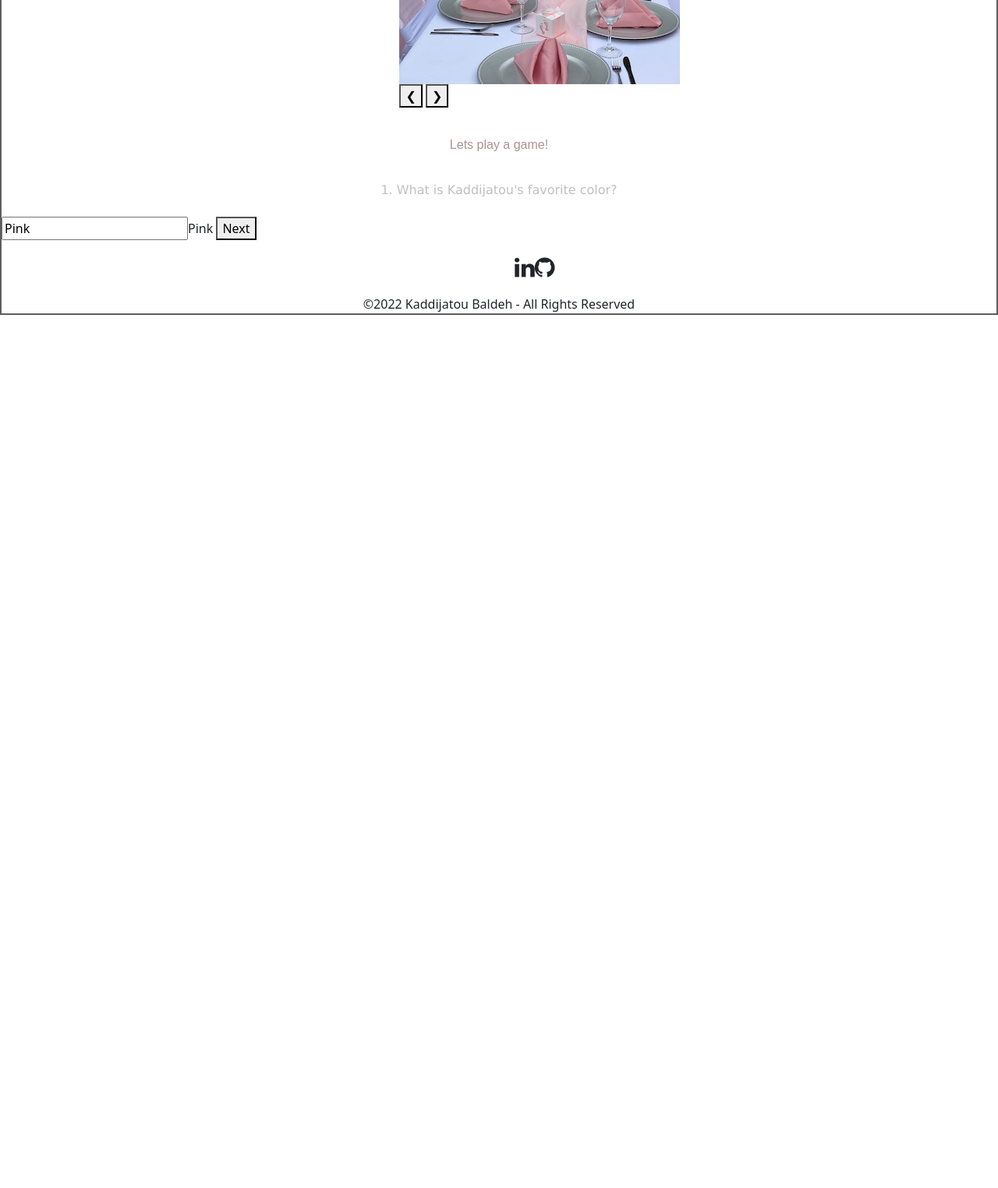
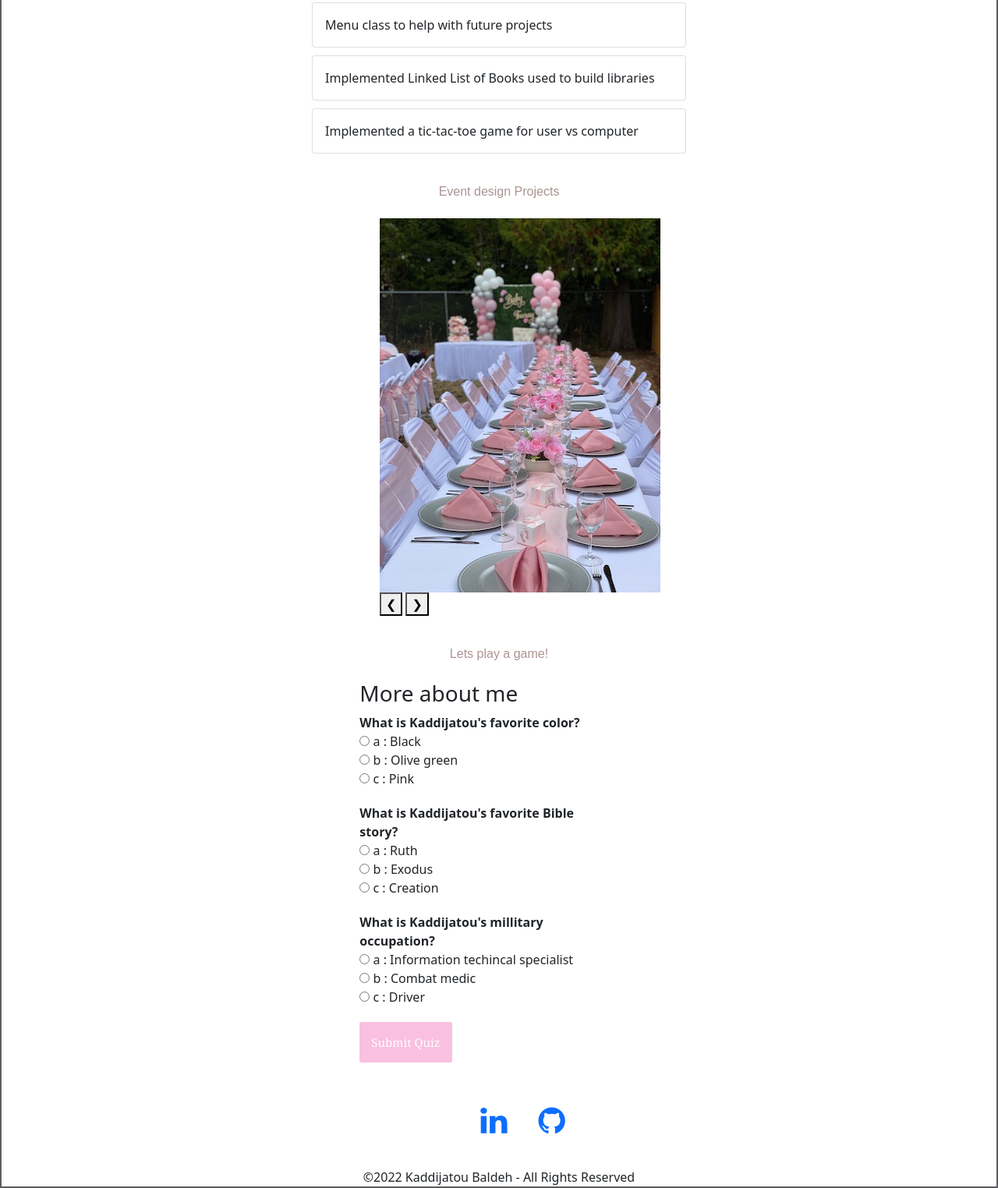
Before and after one commit to KaddijatouB/Kaddijas-Portfolio, a plain HTML site: page index.html in a window 1280 px wide. Shown: the part 1120-2644 px from the top of the page at 78% size. Before the commit the page ends 1524 px from the top, so only its background shows below. Drawn offline with nearby package versions, Linux system fonts and the light colour scheme.

Commit message:
Added about me quiz and final implementation

```diff
--- a/index.html
+++ b/index.html
@@ -4,12 +4,9 @@
     <meta charset="UTF-8">
     <meta http-equiv="X-UA-Compatible" content="IE=edge">
     <meta name="viewport" content="width=device-width, initial-scale=1.0">
-    <!-- link bootsrap for about me style -->
     <link href="https://cdn.jsdelivr.net/npm/bootstrap@5.0.2/dist/css/bootstrap.min.css" rel="stylesheet" integrity="sha384-EVSTQN3/azprG1Anm3QDgpJLIm9Nao0Yz1ztcQTwFspd3yD65VohhpuuCOmLASjC" crossorigin="anonymous">
     <title>Kaddijatou's Portfolio</title>
-    <!-- link style file -->
     <link rel="stylesheet" href="style.css">
-    <!-- Add icon library for social media -->
     <link rel="stylesheet" href="https://cdnjs.cloudflare.com/ajax/libs/font-awesome/4.7.0/css/font-awesome.min.css">
 
 </head>
@@ -17,21 +14,36 @@
     <!-- add about me and add link to linked list-->
     <h1>About Me</h1>
     <div class="card" style="width: 30rem;">
-        <img src="./assets /IMG_3236.jpeg" class="card-img-top" alt="...">
+        <img src="./assets /IMG_1806.jpg" class="card-img-top">
         <div class="card-body">
-          <p class="card-text">Computer science student at Seattle Pacific University.</p>
+          <p class="card-text">My name is Kaddijatou Baldeh. I am a multi-talented indivual who loves to make all things beautiful. I have over 10 years of professtional experience in brand strategy, visual design, and account management. I'm also a member of the Washington Army National guard. I believe in working hard on developing my professional skills and learning new things all the time. Currently, I am computer science student at Seattle Pacific University.
+              Programing skills: C++, Python, HTML/CSS and javascript.
+          </p>
         </div>
       </div>
 
      <!-- add coding projects discription and link to github  -->
     <h1>Coding Projects</h1>
-    <div>
-        <ul>
-            <li>Database to analyze movie reviews</li>
-            <li>Menu class to help with future projects</li>
-            <li>Implemented Linked List of Books used to for libraries</li>
-            <li>Implemented a tic-tac-toe game for user vs computer </li>
-        </ul>
+
+    <div class="card" style="width: 30rem;">
+        <div class="card-body">
+          <p class="card-text">Database to analyze movie reviews.</p>
+        </div>
+    </div>
+    <div class="card" style="width: 30rem;">
+        <div class="card-body">
+          <p class="card-text">Menu class to help with future projects</p>
+        </div>
+    </div>
+    <div class="card" style="width: 30rem;">
+        <div class="card-body">
+          <p class="card-text">Implemented Linked List of Books used to build libraries</p>
+        </div>
+    </div>
+    <div class="card" style="width: 30rem;">
+        <div class="card-body">
+          <p class="card-text">Implemented a tic-tac-toe game for user vs computer</p>
+        </div>
     </div>
 
 
@@ -47,7 +59,6 @@
         <img class="mySlides" src="./assets /945FDB23-4B6A-49C1-BD4F-AC6C7CFFB357.jpeg" alt="Outdoor baby shower">
         <img class="mySlides" src="./assets /C77CED09-2CC6-4FF4-89A8-E13F4F3C88E3.jpeg" alt="Outdoor baby shower">
 
-
         <!-- add botton to click on next photo -->
         <button class="w3-button w3-display-left" onclick="plusDivs(-1)">&#10094;</button>
         <button class="w3-button w3-display-right" onclick="plusDivs(+1)">&#10095;</button>
@@ -55,15 +66,19 @@
 
     <!-- add question about me game -->
     <h1>Lets play a game!</h1>
-    <h3 id="question"></h3>
-    <div id ="center">
-        <input type="input" name="answer" value="" id="a1"><label for="a1"></label>
-        <button id="next">Next</button>
+    <div id="center">
+        <h3>More about me</h3>
+        <h3 id="question"></h3>
+        <div id="quiz"></div>
+        <button id="submit">Submit Quiz</button>
+        <div id="results"></div>
     </div>
+
+
     <!-- social media icons -->
     <div class="social">
-        <i class="fa fa-linkedin"></i>
-        <i class="fa fa-github"></i>
+        <a href="https://www.linkedin.com/in/kaddijatou-baldeh-38817181/" class="fa fa-linkedin"></a>
+        <a href="https://github.com/KaddijatouB" class="fa fa-github"></a>
     </div>
 
     <!-- link style file -->
--- a/script.js
+++ b/script.js
@@ -1,4 +1,4 @@
-// create function for clicking to next image
+//create function for clicking to next image
 var slide = 1;
 showDivs(slide);
 
@@ -20,67 +20,91 @@ function showDivs(n) {
   x[slide-1].style.display = "block";
 }
 
+// creat a questions /answers about me quiz to website
 
-var questions = [{
-    question: "What is Kaddijatou's favorite color?",
-    answers: ["Black", "Pink"]
-}, {
-    question: "What is Kaddijatou's millitary occupation?",
-    answers: ["Medic", "Healthcare specialist", "68W"]
-}, {
-    question: "What is Kaddijatou's favorite bible story",
-    answers: ["Ruth", "Paul", "David"]
-}];
+function buildQuiz(){
+    const output = [];
 
-// Generic function to return a shuffled array:
-function shuffled(arr) {
-    arr = arr.slice();
-    for (var i = 0; i < arr.length; i++) {
-        var j = Math.floor(Math.random() * (arr.length - i)) + i;
-        [arr[i], arr[j]] = [arr[j], arr[i]]; // swap
+    myQuestions.forEach(
+      (currentQuestion, questionNumber) => {
+
+        const answers = [];
+
+        for(letter in currentQuestion.answers){
+          answers.push(
+            `<label>
+              <input type="radio" name="question${questionNumber}" value="${letter}">
+              ${letter} :
+              ${currentQuestion.answers[letter]}
+            </label>`
+          );
+        }
+        output.push(
+          `<div class="question"> ${currentQuestion.question} </div>
+          <div class="answers"> ${answers.join('')} </div>`
+        );
+      }
+    );
+    quizContainer.innerHTML = output.join('');
+  }
+
+  function showResults(){
+
+    const answerContainers = quizContainer.querySelectorAll('.answers');
+
+    let numCorrect = 0;
+
+    myQuestions.forEach( (currentQuestion, questionNumber) => {
+
+      const answerContainer = answerContainers[questionNumber];
+      const selector = `input[name=question${questionNumber}]:checked`;
+      const userAnswer = (answerContainer.querySelector(selector) || {}).value;
+
+      if(userAnswer === currentQuestion.correctAnswer){
+        numCorrect++;
+        answerContainers[questionNumber].style.color = 'lightgreen';
+      }
+      else{
+        answerContainers[questionNumber].style.color = 'red';
+      }
+    });
+    resultsContainer.innerHTML = `${numCorrect} out of ${myQuestions.length}`;
+  }
+
+  const quizContainer = document.getElementById('quiz');
+  const resultsContainer = document.getElementById('results');
+  const submitButton = document.getElementById('submit');
+  const myQuestions = [
+    {
+      question: "What is Kaddijatou's favorite color?",
+      answers: {
+        a: "Black",
+        b: "Olive green",
+        c: "Pink"
+      },
+      correctAnswer: "c"
+    },
+    {
+      question: "What is Kaddijatou's favorite Bible story?",
+      answers: {
+        a: "Ruth",
+        b: "Exodus",
+        c: "Creation"
+      },
+      correctAnswer: "a"
+    },
+    {
+      question: "What is Kaddijatou's millitary occupation?",
+      answers: {
+        a: "Information techincal specialist",
+        b: "Combat medic",
+        c: "Driver",
+
+      },
+      correctAnswer: "b"
     }
-    return arr;
-}
+  ];
 
-// define variables for some of the HTML elements:
-var domQuestion = document.querySelector('#question');
-var domAnswers = Array.from(document.querySelectorAll('input[name=answer]'));
-var domNext = document.querySelector('#next');
+  buildQuiz();
 
-function displayQuestion() {
-    // get a random order for the answers:
-    var answers = shuffled(questions[questionId].answers);
-    // Display question
-    domQuestion.textContent = (questionId+1) + '. ' +
-                              questions[questionId].question;
-    domAnswers.forEach(function (input, i){
-        // Set checkbox value and unselect it
-        input.value = answers[i];
-        input.checked = false;
-        // Display the answer text
-        input.nextElementSibling.textContent = answers[i];
-    });
-}
-// Initialise and display first question
-var questionId = 0;
-var correctAnswers = 0;
-displayQuestion();
-
-// Respond to a click on the Next button
-domNext.addEventListener('click', function () {
-    // update correct answer counter:
-    var domAnswer = domAnswers.find(input => input.checked);
-    if (!domAnswer) return; // nothing was selected
-    // update number of correctly answered questions:
-    if (domAnswer.value == questions[questionId].answers[0]) correctAnswers++;
-    // next question
-    questionId++;
-    if (questionId >= questions.length) {
-        alert('You have answered ' + correctAnswers +
-              ' of ' + questions.length + ' questions correctly.');
-        // restart
-        questionId = 0;
-        correctAnswers = 0;
-    }
-    displayQuestion();
-});
+  submitButton.addEventListener('click', showResults);
--- a/style.css
+++ b/style.css
@@ -1,4 +1,4 @@
-/* design for body */
+
 html,body {
     background-color: rgb(255, 255, 255);
     border: solid rgb(93, 93, 95);
@@ -6,7 +6,7 @@ html,body {
     display:block;
     box-sizing: border-box;
 }
-/* design for headers h1 */
+
 h1 {
     text-align: center;
     color: #ad9393;
@@ -15,72 +15,86 @@ h1 {
     margin-top: 3%;
     margin-bottom: 2%;
 }
-/* design for  */
+
 .card {
     margin: 0 auto;
     float: none;
     margin-bottom: 10px;
 }
-/* design for  */
-ul {
+
+.card:hover{
+    box-shadow: 8px 8px 8px rgb(177, 136, 158);
+    transform:scale(1.2);
+}
+
+#myImages {
+    margin:auto 40% auto 38%;
+}
+
+.h3 {
     text-align: center;
-    text-decoration: silver;
-    list-style-type: none;
-    margin: 0;
-    padding: 0;
-}
-/* design for  images*/
-#myImages {
-    margin: 0 35% 0 40%;
-}
-/* design to center  */
-.center {
-    margin:auto 50% auto 50%;
-
-}
-/* design for  questions h3*/
-h3 {
-    text-align: center;
-    color: silver;
+    color: rgb(54, 44, 52);
     font-size: medium;
-    font-family: 'Lucida Sans', 'Lucida Sans Regular', 'Lucida Grande', 'Lucida Sans Unicode', Geneva, Verdana, sans-serif;
+    font-family: Arial, Helvetica, sans-serif;
     margin-top: 3%;
     margin-bottom: 2%;
 }
 
-/* Style for social media icons */
-.social {
+.fa {
     padding: 20px;
-    font-size: 30px;
-    width: 20px;
-    text-align: center;
+    font-size: 40px;
     text-decoration: none;
     display: flex;
     margin:auto 50% auto 50%;
 }
-.social:ctr {
-    margin:auto 50% auto 50%;
+
+.social {
+    padding: 20px;
+    font-size: 40px;
+    text-decoration: none;
+    display: flex;
+    margin:auto 70% auto 45%;
 }
 
-/* Add a hover effect */
 .social:hover {
     opacity: 0.7;
 }
-/* Linkin color style */
-.social-LinkedIn {
-    background: #3B5998;
-    color: white;
+
+#center {
+    margin:0 40% 0 36%
+
 }
 
-  /* Github color style */
-.social-GitHub {
-    background: #55ACEE;
-    color: white;
+.question{
+	font-weight: 600;
+}
+
+.answers {
+  margin-bottom: 20px;
+}
+
+.answers label{
+  display: block;
+}
+
+#submit{
+	font-family: Georgia, 'Times New Roman', Times, serif;
+	font-size: 15px;
+	background-color: rgba(247, 158, 207, 0.644);
+	color: #fff;
+	border: 0px;
+	border-radius: 3px;
+	padding: 15px;
+	cursor: pointer;
+	margin-bottom: 15px;
+}
+
+#submit:hover{
+	background-color: rgba(238, 153, 217, 0.815);
 }
 
 footer {
     bottom: 0px;
     width: 100%;
     text-align: center;
-
 }
```
Also changed, not shown: assets /IMG_1806.jpg (added), assets /IMG_6303.jpeg (added).
